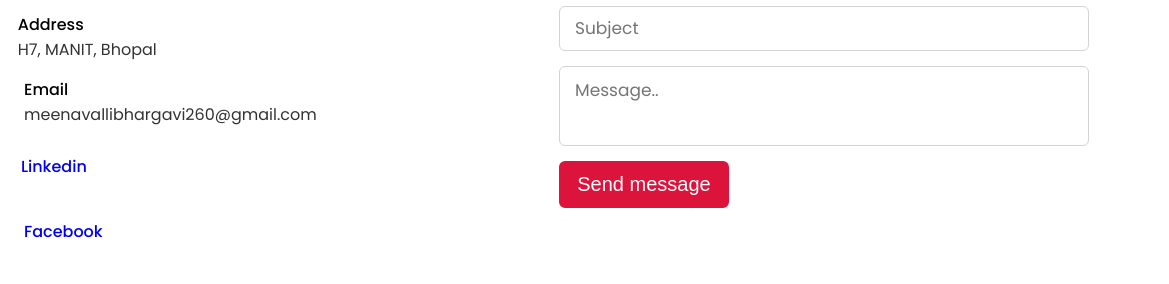
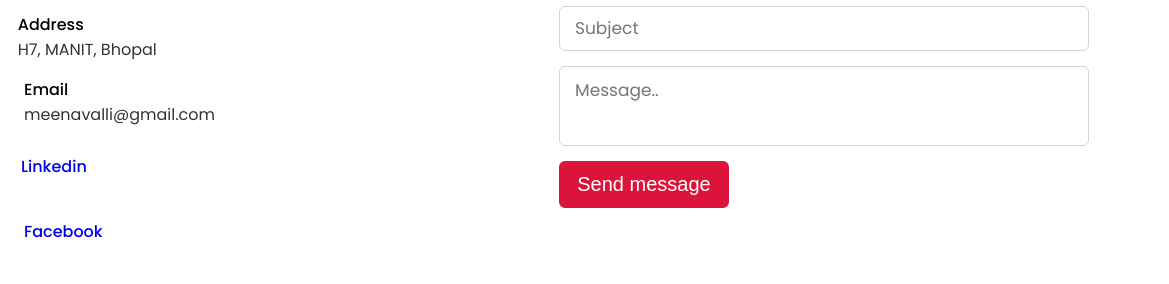
Before and after one commit to bhargu26/final, a plain HTML site: page index.html in a window 1280 px wide. Shown: the part 3766-4050 px from the top of the page, 111-1280 px from the left. Drawn offline with nearby package versions, Linux system fonts and the light colour scheme.

Commit message:
Update index.html

```diff
--- a/index.html
+++ b/index.html
@@ -257,7 +257,7 @@
                             <i class="fas fa-envelope"></i>
                             <div class="info">
                                 <div class="head">Email</div>
-                                <div class="sub-title">meenavallibhargavi260@gmail.com</div>
+                                <div class="sub-title">meenavalli@gmail.com</div>
                             </div>
                         </div>
                         <div class="row">
```
